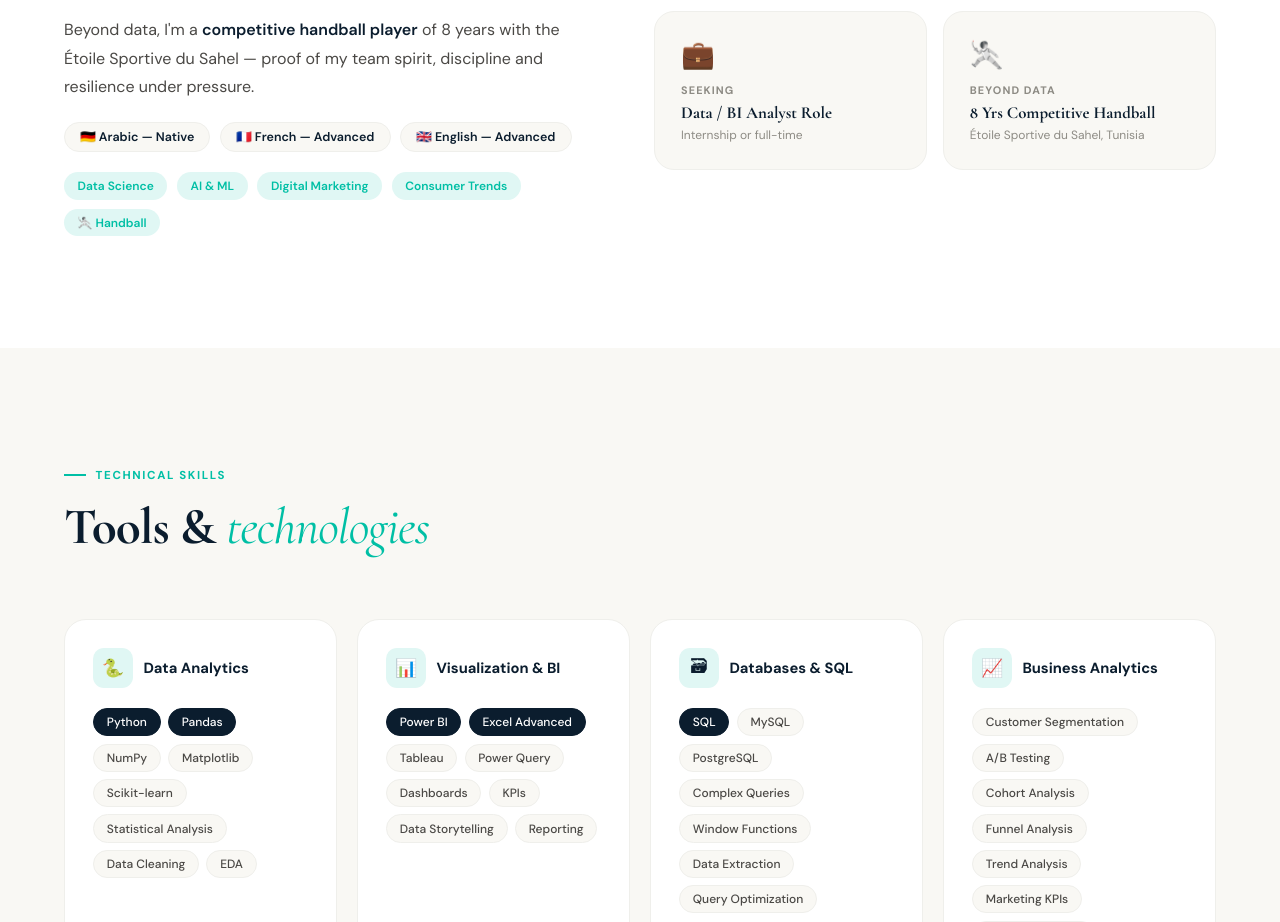
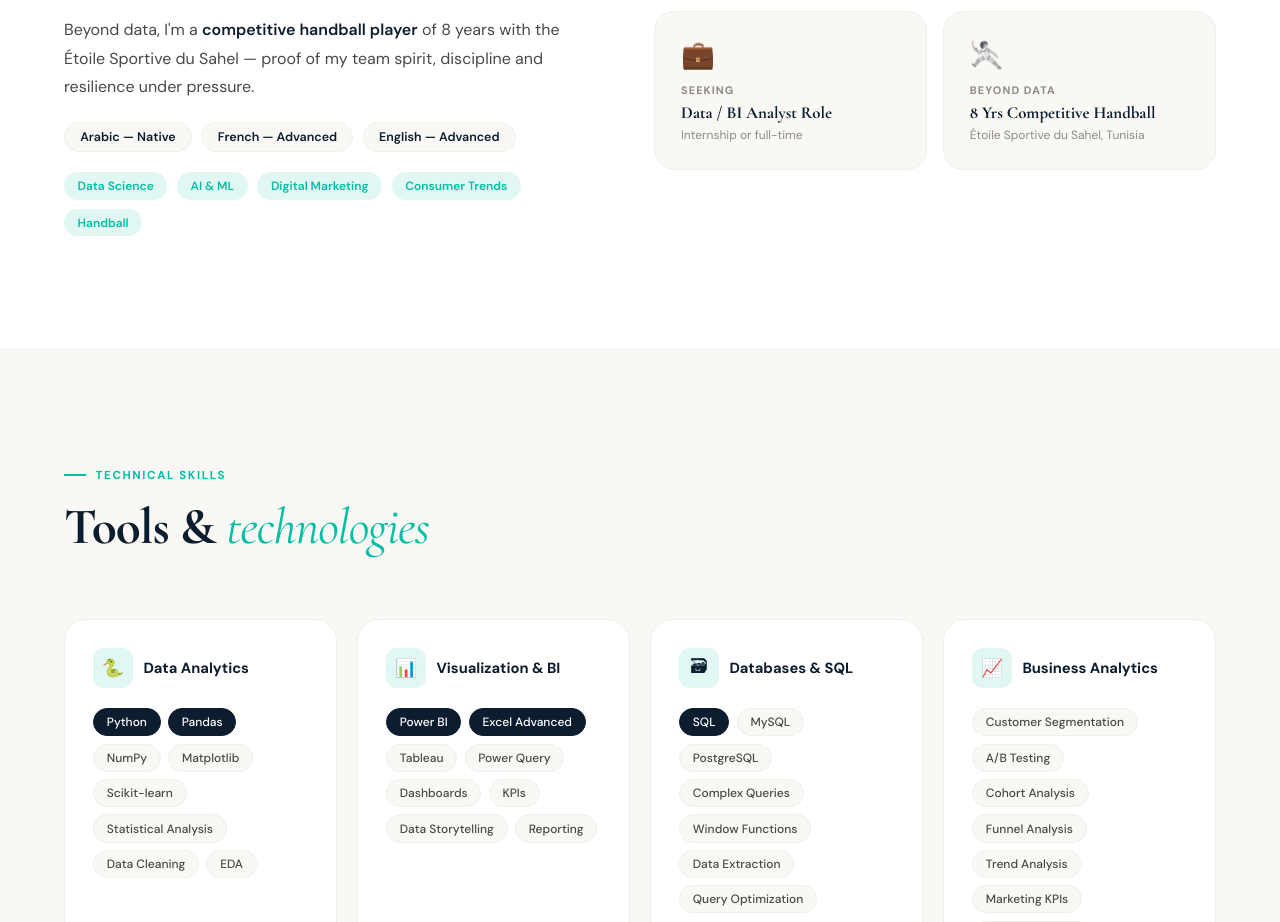
Before and after one commit to IhebN/portfolio, a plain HTML site: page index.html in a window 1280 px wide. Shown: the part 1380-2302 px from the top of the page. Drawn offline with nearby package versions, Linux system fonts and the light colour scheme.

Commit message:
Remove country flag symbols and handball emoji from portfolio

```diff
--- a/index.html
+++ b/index.html
@@ -1302,14 +1302,14 @@ img.lazy.loaded{opacity:1;filter:blur(0)}
       <p>I combine <strong>technical expertise</strong> in Python, SQL and Power BI with strong <strong>communication skills</strong> &mdash; translating raw data into strategic recommendations that bridge the gap between analysis and business decisions.</p>
       <p>Beyond data, I'm a <strong>competitive handball player</strong> of 8 years with the &Eacute;toile Sportive du Sahel &mdash; proof of my team spirit, discipline and resilience under pressure.</p>
       <div class="lang-row">
-        <span class="lang-c">&#127465;&#127466; Arabic &mdash; Native</span>
-        <span class="lang-c">&#127467;&#127479; French &mdash; Advanced</span>
-        <span class="lang-c">&#127468;&#127463; English &mdash; Advanced</span>
+        <span class="lang-c">Arabic &mdash; Native</span>
+        <span class="lang-c">French &mdash; Advanced</span>
+        <span class="lang-c">English &mdash; Advanced</span>
       </div>
       <div class="int-row">
         <span class="int-c">Data Science</span><span class="int-c">AI &amp; ML</span>
         <span class="int-c">Digital Marketing</span><span class="int-c">Consumer Trends</span>
-        <span class="int-c">&#129338; Handball</span>
+        <span class="int-c">Handball</span>
       </div>
     </div>
     <div class="info-cards reveal d2">
```
